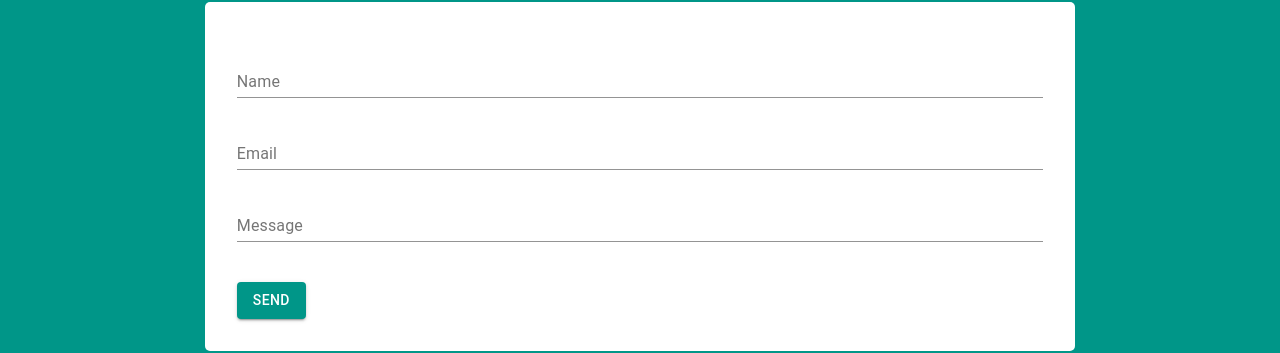
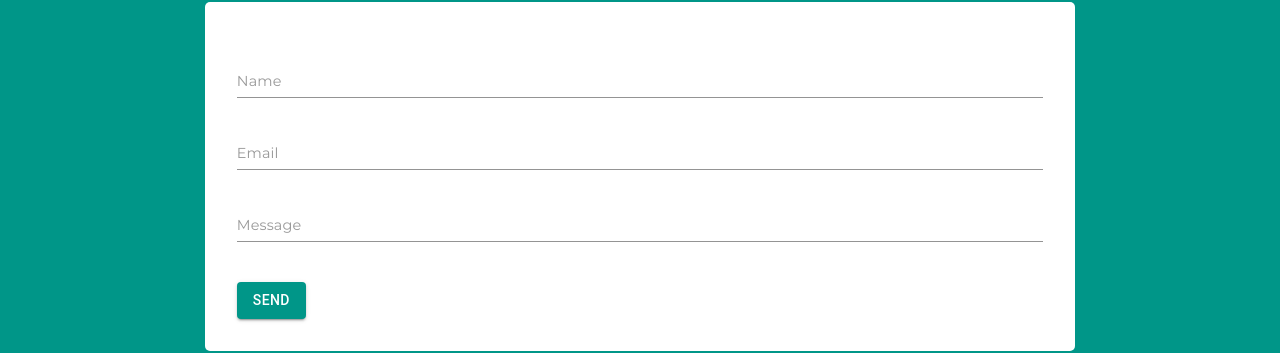
Before and after one commit to nodeprojects01/jinrajarts, a React (Create React App) app: page / in a window 1280 px wide. Shown: the part 4122-4475 px from the top of the page. Built offline with nearby package versions, Linux system fonts and the light colour scheme.

Commit message:
label styling

```diff
--- a/src/components/CTextField.js
+++ b/src/components/CTextField.js
@@ -25,7 +25,15 @@ const CssTextField = withStyles({
               borderColor: 'yellow',
             },
           },
+          '& .MuiInputLabel-root': {
+            fontFamily: jpStyle.fontFamilyMontserrat,
+            color: jpStyle.colorGrey,
+            fontSize: jpStyle.fontSizeML,
+          }
+        //   jpTheme.textDefault,
+
     },
+
 
 })(TextField);
 
```
